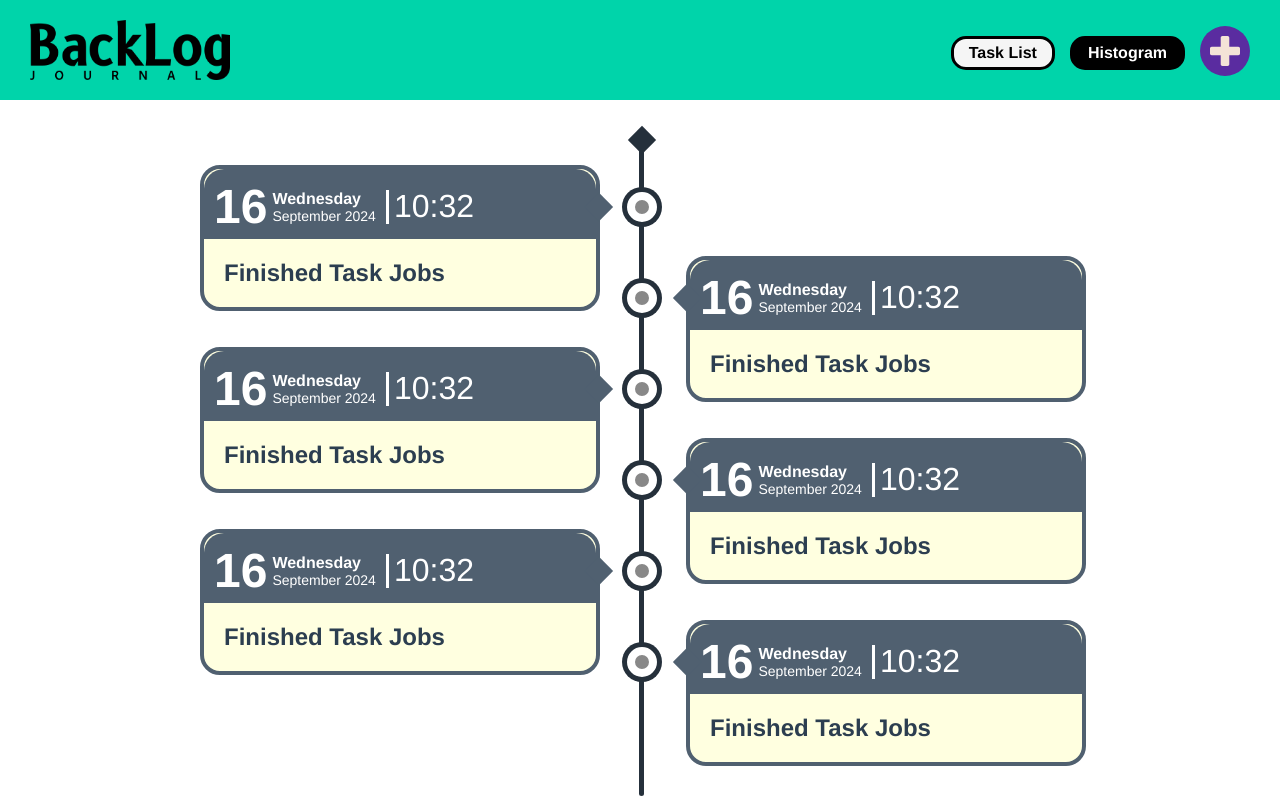
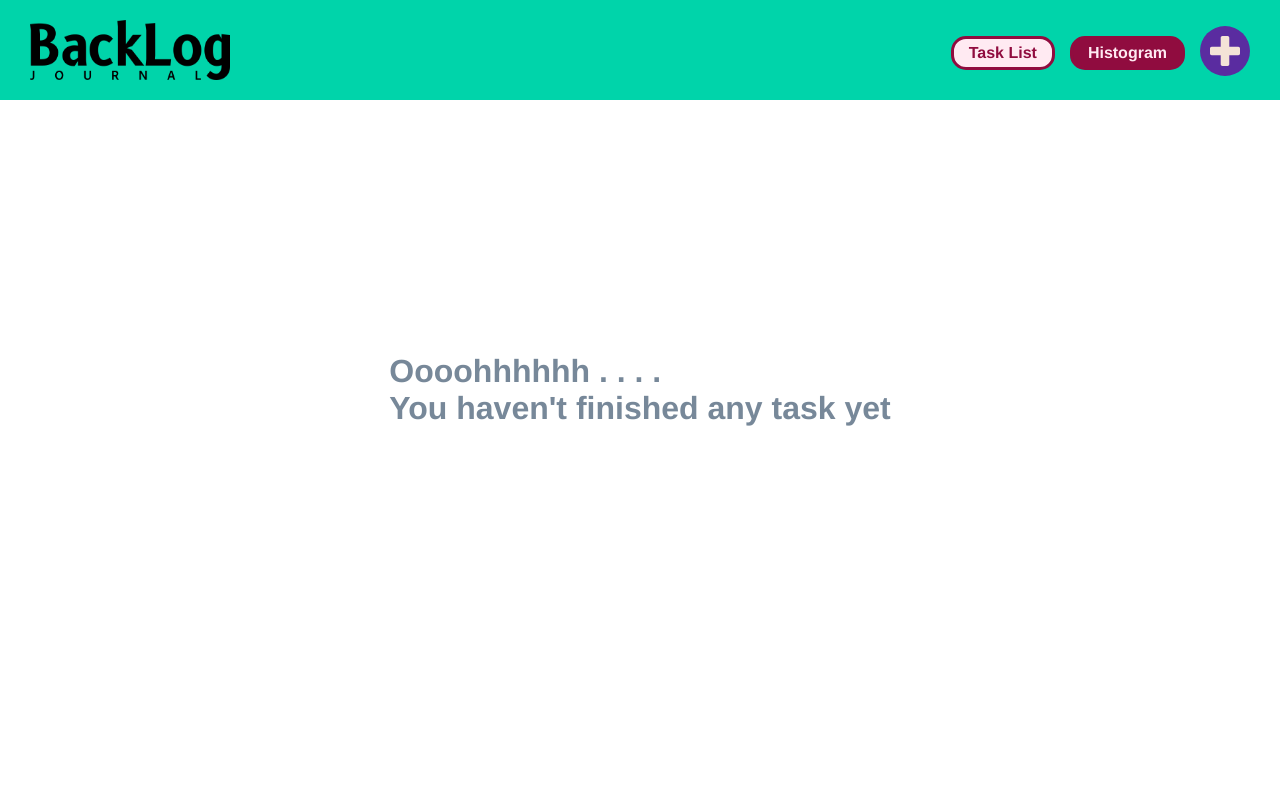
Before and after one commit to arief-fajri/backlog, a Vue app: page /histogram in a window 1280 px wide. Built offline with nearby package versions, Linux system fonts and the light colour scheme.

Commit message:
many things

```diff
--- a/package.json
+++ b/package.json
@@ -11,6 +11,7 @@
     "core-js": "^3.6.5",
     "json-server": "^0.17.0",
     "vue": "^3.0.0",
+    "vue-draggable-next": "^2.1.1",
     "vue-router": "^4.0.0-0"
   },
   "devDependencies": {
--- a/src/components/CompleteCard.vue
+++ b/src/components/CompleteCard.vue
@@ -1,21 +1,23 @@
 <template>
   <div class="complete-card">
     <div class="complete-time">
-      <div class="complete-date">16</div>
+      <div class="complete-date">{{item.dateFinish.date}}</div>
       <div class="complete-day">
-        <div class="complete-weekday">Wednesday</div>
-        <div class="complete-month">September 2024</div>
+        <div class="complete-weekday">{{item.dateFinish.day}}</div>
+        <div class="complete-month">{{item.dateFinish.month}}</div>
       </div>
-      <div class="complete-hour">10:32</div>
+      <div class="complete-hour">{{item.dateFinish.hour}}</div>
     </div>
     <div class="complete-item">
-      <h2>Finished Task Jobs</h2>
+      <h2>{{item.title}}</h2>
     </div>
   </div>
 </template>
 
 <script>
-export default {};
+export default {
+  props: ["item"]
+};
 </script>
 
 <style>
--- a/src/components/HeaderMenu.vue
+++ b/src/components/HeaderMenu.vue
@@ -85,16 +85,16 @@ export default {
   text-decoration: none;
   margin-right: 15px;
   padding: 5px 15px;
-  border: 3px solid black;
+  border: 3px solid #900c3f;
   border-radius: 15px;
-  color: black;
+  color: #900c3f;
   font-weight: bold;
-  background: whitesmoke;
+  background: #ffeaf2;
 }
 
 .menu a.router-link-exact-active{
-  background: black;
-  color: white;
+  background: #900c3f;
+  color: #ffeaf2;
 }
 
 .menu-item {
--- a/src/components/TaskCard.vue
+++ b/src/components/TaskCard.vue
@@ -1,6 +1,6 @@
 <template>
   <div class="card">
-    <div class="card-btn">
+    <div class="card-btn" draggable="false">
       <div
         class="default-btn flex-btn"
         @click="deleteTask"
@@ -60,6 +60,11 @@
         </svg>
       </div>
     </div>
+    <div class="card-drag">
+      <div class="dot"></div>
+      <div class="dot"></div>
+      <div class="dot"></div>
+    </div>
     <div class="card-item">
       <h2>{{ task.title }}</h2>
       <p class="note">Note:</p>
@@ -71,7 +76,10 @@
 
   <div v-if="showModal">
     <Modal @close="toggleModal">
-      <Form @close="toggleModal" :taskItem="task"/>
+      <Form
+        @close="toggleModal"
+        :taskItem="task"
+      />
     </Modal>
   </div>
 </template>
@@ -126,7 +134,28 @@ export default {
   justify-content: center;
   align-items: center;
 }
-
+.card-drag {
+  width: 100px;
+  height: 16px;
+  position: absolute;
+  top: -10px;
+  left: 50%;
+  transform: translateX(-50%);
+  background: #abc837;
+  border-radius: 10px;
+  display: flex;
+  justify-content: center;
+  align-items: center;
+}
+.dot {
+  width: 10px;
+  height: 10px;
+  border-radius: 100%;
+  background: whitesmoke;
+}
+.dot:not(:last-child){
+  margin-right: 5px;
+}
 .flex-btn {
   display: flex;
   justify-content: center;
@@ -185,8 +214,8 @@ export default {
 }
 
 .card-item::-webkit-scrollbar-track {
-    border-radius: 12px;
-    background: #abc837;
+  border-radius: 12px;
+  background: #abc837;
 }
 
 .card h2 {
--- a/src/views/Histogram.vue
+++ b/src/views/Histogram.vue
@@ -1,16 +1,26 @@
 <template>
   <div class="histogram">
-    <TimeLine />
+    <TimeLine :items="filteredItem" />
   </div>
 </template>
 
 <script>
-import Card from '../components/CompleteCard.vue'
-import TimeLine from './histogram/TimeLine.vue'
+import Card from "../components/CompleteCard.vue";
+import TimeLine from "./histogram/TimeLine.vue";
 
 export default {
-  components: { Card, TimeLine }
-}
+  components: { Card, TimeLine },
+  data() {
+    return {
+      taskItems: [],
+    };
+  },
+  computed: {
+    filteredItem() {
+      return this.taskItems.filter(task => task.dateFinish)
+    },
+  },
+};
 </script>
 
 <style>
--- a/src/views/Home.vue
+++ b/src/views/Home.vue
@@ -1,14 +1,17 @@
 <template>
   <div class="home">
-    <div class="tabs" v-if="taskItems.length">
+    <div class="tabs" v-if="filteredTask.length">
       <div class="card-grid">
-        <div v-for="task in taskItems" :key="task.id">
-        <TaskCard :task="task" />
+        <div v-for="task in filteredTask" :key="task.id">
+          <TaskCard :task="task" />
         </div>
       </div>
     </div>
     <div class="no-task" v-else>
-      <h1>Whoooaaaa . . . . <br/> You don't have any task yet</h1>
+      <h1>
+        Whoooaaaa . . . . <br />
+        You don't have any task yet
+      </h1>
     </div>
   </div>
 </template>
@@ -21,34 +24,14 @@ export default {
   components: { TaskCard },
   data() {
     return {
-      taskItems: [
-        {
-            "id": 1,
-            "title": "Create Web Design ",
-            "note": "It must be match with brand guidline",
-            "dateFinish": ""
-        },
-        {
-            "id": 2,
-            "title": "Create new homepage banner Create new homepagipsum",
-            "note": "Lorem ipsum lorem ipsum lorem ipsum lorem ipsum lorem ipsum lorem ipsum lorem ipsum lorem lorem ipsum lorem ipsum lorem ipsum lorem ipsum lorem ipsumd",
-            "dateFinish": ""
-        },
-        {
-            "id": 3,
-            "title": "Make marketing email",
-            "note": "Lorem ipsum lorem ipsum lorem ipsum lorem ipsum lorem ipsum lorem ipsum lorem ipsum lorem ",
-            "dateFinish": ""
-        },
-        {
-            "id": 4,
-            "title": "Update the Promo Links",
-            "note": "Make sure all the promo links and coupon codes are up to date!!!!!",
-            "dateFinish": "09-Oktober-2021"
-        }
-      ]
-    }
-  }
+      taskItems: [],
+    };
+  },
+  computed: {
+    filteredTask() {
+      return this.taskItems.filter((task) => !task.dateFinish);
+    },
+  },
 };
 </script>
 
@@ -78,4 +61,9 @@ export default {
   justify-content: center;
   align-items: center;
 }
+
+.ghost {
+  opacity: 0.5;
+  background: #c8ebfb;
+}
 </style>
--- a/src/views/histogram/TimeLine.vue
+++ b/src/views/histogram/TimeLine.vue
@@ -1,47 +1,26 @@
 <template>
+  <div v-if="items.length">
     <div class="timeline">
-    <div class="item-section">
+        <div v-for="item in items" :key="item.id" class="item-section">
           <div class="item-inner">
             <span class="node"></span>
-        <Card />
+            <Card :item="item" />
           </div>
         </div>
-    <div class="item-section">
-      <div class="item-inner">
-        <span class="node"></span>
-        <Card />
     </div>
   </div>
-    <div class="item-section">
-      <div class="item-inner">
-        <span class="node"></span>
-        <Card />
-      </div>
-    </div>
-    <div class="item-section">
-      <div class="item-inner">
-        <span class="node"></span>
-        <Card />
-      </div>
-    </div>
-    <div class="item-section">
-      <div class="item-inner">
-        <span class="node"></span>
-        <Card />
-      </div>
-    </div>
-    <div class="item-section">
-      <div class="item-inner">
-        <span class="node"></span>
-        <Card />
-      </div>
-    </div>
+  <div class="no-task" v-else>
+      <h1>
+        Oooohhhhhh . . . . <br />
+        You haven't finished any task yet
+      </h1>
     </div>
 </template>
 
 <script>
 import Card from "../../components/CompleteCard.vue";
 export default {
+  props: ["items"],
   components: { Card },
 };
 </script>
@@ -62,8 +41,8 @@ export default {
   top: 0;
   margin: 0 0 0 -1px;
   width: 5px;
-  height: 100%;
-  background: #25303b;
+  height: calc(100vh - 140px);
+  background: #581845;
   border-radius: 20px;
 }
 .timeline::after {
@@ -73,7 +52,7 @@ export default {
   left: 50%;
   width: 20px;
   height: 20px;
-  background: #25303b;
+  background: #581845;
   margin-left: -8.2px;
   transform: rotate(-45deg);
 }
@@ -109,9 +88,9 @@ export default {
   left: 50%;
   margin: 52px 0 0 -13px;
   border-radius: 100%;
-  background: #888;
-  border: 8px solid #fff;
-  box-shadow: 0 0 0 5px #25303b;
+  background: #506070;
+  border: 8px solid #ffeaf2;
+  box-shadow: 0 0 0 5px #581845;
 }
 .node:hover {
   border: 8px solid #5555ff;
```
Also changed, not shown: data/db.json (renamed from data/dummy.json), 1 other file (tests, documents, lock files or other folders). Lines whose indentation alone changed are shown as unchanged.
